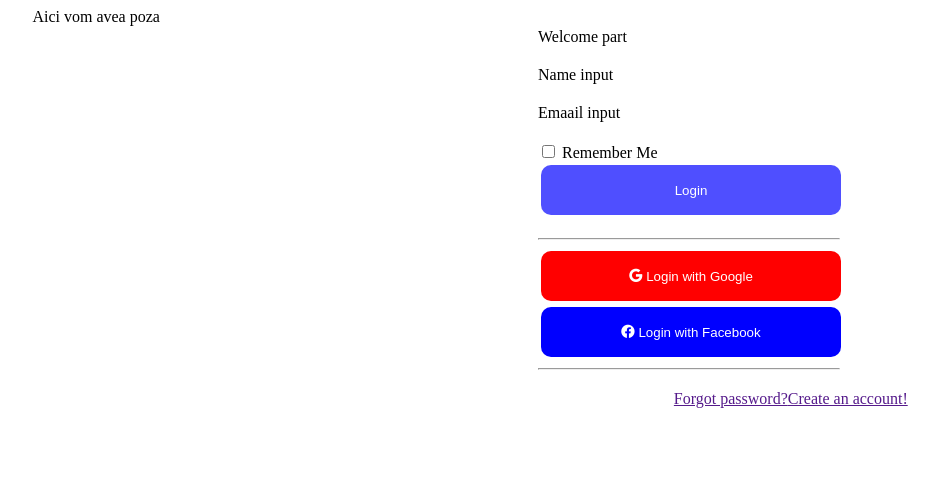
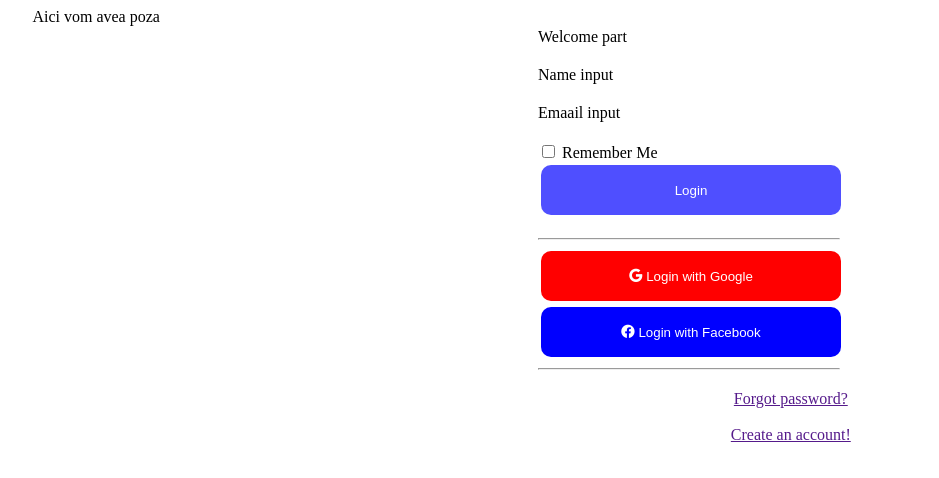
Before and after one commit to RolandSzB/ProjectCurs3, a plain HTML site: page index.html in a window 1280 px wide. Shown: the whole page, without its empty margins (102-1041 px from the left). Drawn offline with nearby package versions, Linux system fonts and the light colour scheme.

Commit message:
Nu stiu ce se intimpla

```diff
--- a/index.html
+++ b/index.html
@@ -65,9 +65,9 @@
                     <button class="buton facebook"><i class="bi bi-facebook"></i>    Login with Facebook</button>
                     <hr width="300px">
                  </div>
-                 <div class="position">
-                    <a href="">Forgot password?</a>
-                    <a href="">Create an account!</a>
+                 <div >
+                    <a href="" class="position" >Forgot password? </a>
+                    <a href="" class="position"><br>Create an account!</a>
                  </div>
             </div>
         </div>
```
